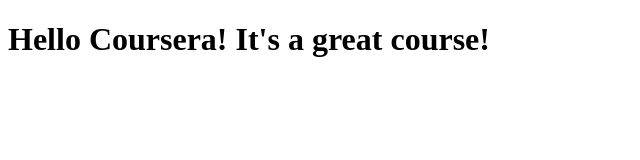
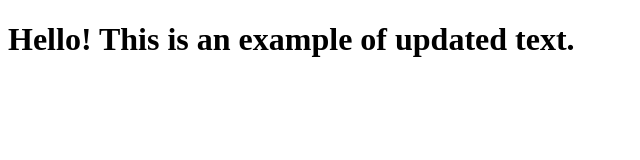
Before and after one commit to labosk/coursera-test, a plain HTML site: page site/index.html in a window 1280 px wide. Shown: the whole page, without its empty margins (0-640 px from the left). Drawn offline with Linux system fonts and the light colour scheme.

Commit message:
updated text

```diff
--- a/site/index.html
+++ b/site/index.html
@@ -5,6 +5,6 @@
 
 </head>
 <body>
-<h1>Hello Coursera! It's a great course!</h1>
+<h1>Hello! This is an example of updated text.</h1>
 </body>
 </html>
```
